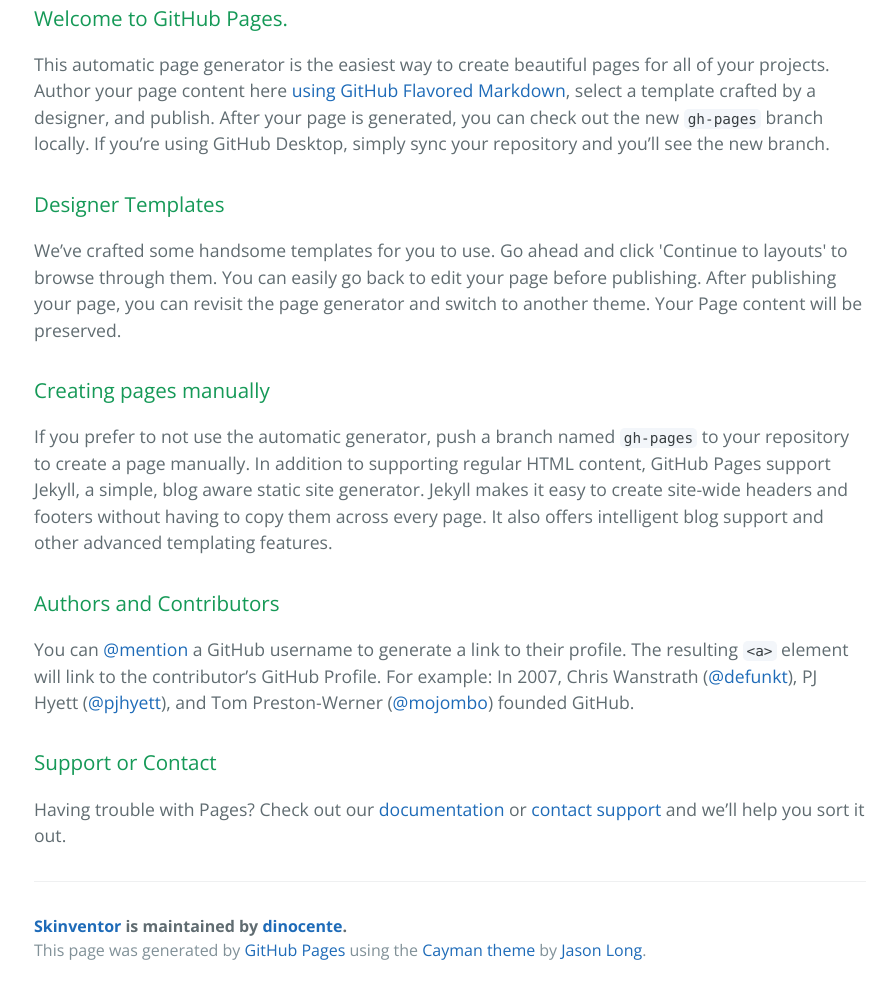
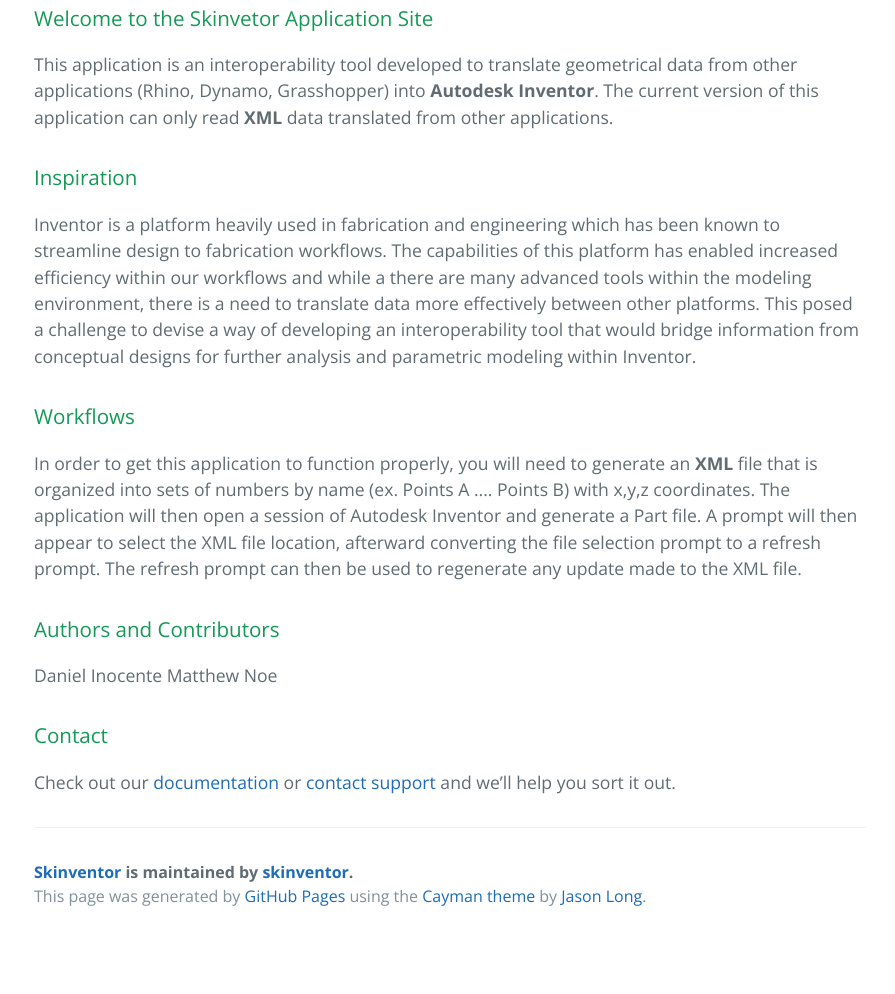
Before and after one commit to danielinocente/application, a plain HTML site: page index.html in a window 1280 px wide. Shown: the part 412-1406 px from the top of the page, without its empty margins (190-1085 px from the left). After the commit the page ends 1352 px from the top, so only its background shows below. Drawn offline with nearby package versions, Linux system fonts and the light colour scheme.

```diff
--- a/index.html
+++ b/index.html
@@ -2,7 +2,7 @@
 <html lang="en-us">
   <head>
     <meta charset="UTF-8">
-    <title>Skinventor by dinocente</title>
+    <title>Skinventor by skinventor</title>
     <meta name="viewport" content="width=device-width, initial-scale=1">
     <link rel="stylesheet" type="text/css" href="stylesheets/normalize.css" media="screen">
     <link href='https://fonts.googleapis.com/css?family=Open+Sans:400,700' rel='stylesheet' type='text/css'>
@@ -13,39 +13,40 @@
     <section class="page-header">
       <h1 class="project-name">Skinventor</h1>
       <h2 class="project-tagline">Executable Application</h2>
-      <a href="https://github.com/dinocente/SKINVENTOR" class="btn">View on GitHub</a>
-      <a href="https://github.com/dinocente/SKINVENTOR/zipball/master" class="btn">Download .zip</a>
-      <a href="https://github.com/dinocente/SKINVENTOR/tarball/master" class="btn">Download .tar.gz</a>
+      <a href="https://github.com/skinventor/application" class="btn">View on GitHub</a>
+      <a href="https://github.com/skinventor/application/zipball/master" class="btn">Download .zip</a>
+      <a href="https://github.com/skinventor/application/tarball/master" class="btn">Download .tar.gz</a>
     </section>
 
     <section class="main-content">
       <h3>
-<a id="welcome-to-github-pages" class="anchor" href="#welcome-to-github-pages" aria-hidden="true"><span class="octicon octicon-link"></span></a>Welcome to GitHub Pages.</h3>
+<a id="welcome-to-the-skinvetor-application-site" class="anchor" href="#welcome-to-the-skinvetor-application-site" aria-hidden="true"><span class="octicon octicon-link"></span></a>Welcome to the Skinvetor Application Site</h3>
 
-<p>This automatic page generator is the easiest way to create beautiful pages for all of your projects. Author your page content here <a href="https://guides.github.com/features/mastering-markdown/">using GitHub Flavored Markdown</a>, select a template crafted by a designer, and publish. After your page is generated, you can check out the new <code>gh-pages</code> branch locally. If you’re using GitHub Desktop, simply sync your repository and you’ll see the new branch.</p>
+<p>This application is an interoperability tool developed to translate geometrical data from other applications (Rhino, Dynamo, Grasshopper) into <strong>Autodesk Inventor</strong>. The current version of this application can only read <strong>XML</strong> data translated from other applications. </p>
 
 <h3>
-<a id="designer-templates" class="anchor" href="#designer-templates" aria-hidden="true"><span class="octicon octicon-link"></span></a>Designer Templates</h3>
+<a id="inspiration" class="anchor" href="#inspiration" aria-hidden="true"><span class="octicon octicon-link"></span></a>Inspiration</h3>
 
-<p>We’ve crafted some handsome templates for you to use. Go ahead and click 'Continue to layouts' to browse through them. You can easily go back to edit your page before publishing. After publishing your page, you can revisit the page generator and switch to another theme. Your Page content will be preserved.</p>
+<p>Inventor is a platform heavily used in fabrication and engineering which has been known to streamline design to fabrication workflows. The capabilities of this platform has enabled increased efficiency within our workflows and while a there are many advanced tools within the modeling environment, there is a need to translate data more effectively between other platforms. This posed a challenge to devise a way of developing an interoperability tool that would bridge information from conceptual designs for further analysis and parametric modeling within Inventor.</p>
 
 <h3>
-<a id="creating-pages-manually" class="anchor" href="#creating-pages-manually" aria-hidden="true"><span class="octicon octicon-link"></span></a>Creating pages manually</h3>
+<a id="workflows" class="anchor" href="#workflows" aria-hidden="true"><span class="octicon octicon-link"></span></a>Workflows</h3>
 
-<p>If you prefer to not use the automatic generator, push a branch named <code>gh-pages</code> to your repository to create a page manually. In addition to supporting regular HTML content, GitHub Pages support Jekyll, a simple, blog aware static site generator. Jekyll makes it easy to create site-wide headers and footers without having to copy them across every page. It also offers intelligent blog support and other advanced templating features.</p>
+<p>In order to get this application to function properly, you will need to generate an <strong>XML</strong> file that is organized into sets of numbers by name (ex. Points A .... Points B) with x,y,z coordinates. The application will then open a session of Autodesk Inventor and generate a Part file. A prompt will then appear to select the XML file location, afterward converting the file selection prompt to a refresh prompt. The refresh prompt can then be used to regenerate any update made to the XML file. </p>
 
 <h3>
 <a id="authors-and-contributors" class="anchor" href="#authors-and-contributors" aria-hidden="true"><span class="octicon octicon-link"></span></a>Authors and Contributors</h3>
 
-<p>You can <a href="https://github.com/blog/821" class="user-mention">@mention</a> a GitHub username to generate a link to their profile. The resulting <code>&lt;a&gt;</code> element will link to the contributor’s GitHub Profile. For example: In 2007, Chris Wanstrath (<a href="https://github.com/defunkt" class="user-mention">@defunkt</a>), PJ Hyett (<a href="https://github.com/pjhyett" class="user-mention">@pjhyett</a>), and Tom Preston-Werner (<a href="https://github.com/mojombo" class="user-mention">@mojombo</a>) founded GitHub.</p>
+<p>Daniel Inocente
+Matthew Noe</p>
 
 <h3>
-<a id="support-or-contact" class="anchor" href="#support-or-contact" aria-hidden="true"><span class="octicon octicon-link"></span></a>Support or Contact</h3>
+<a id="contact" class="anchor" href="#contact" aria-hidden="true"><span class="octicon octicon-link"></span></a>Contact</h3>
 
-<p>Having trouble with Pages? Check out our <a href="https://help.github.com/pages">documentation</a> or <a href="https://github.com/contact">contact support</a> and we’ll help you sort it out.</p>
+<p>Check out our <a href="https://help.github.com/pages">documentation</a> or <a href="https://github.com/contact">contact support</a> and we’ll help you sort it out.</p>
 
       <footer class="site-footer">
-        <span class="site-footer-owner"><a href="https://github.com/dinocente/SKINVENTOR">Skinventor</a> is maintained by <a href="https://github.com/dinocente">dinocente</a>.</span>
+        <span class="site-footer-owner"><a href="https://github.com/skinventor/application">Skinventor</a> is maintained by <a href="https://github.com/skinventor">skinventor</a>.</span>
 
         <span class="site-footer-credits">This page was generated by <a href="https://pages.github.com">GitHub Pages</a> using the <a href="https://github.com/jasonlong/cayman-theme">Cayman theme</a> by <a href="https://twitter.com/jasonlong">Jason Long</a>.</span>
       </footer>
```
Also changed, not shown: params.json (+1 -1 lines).
